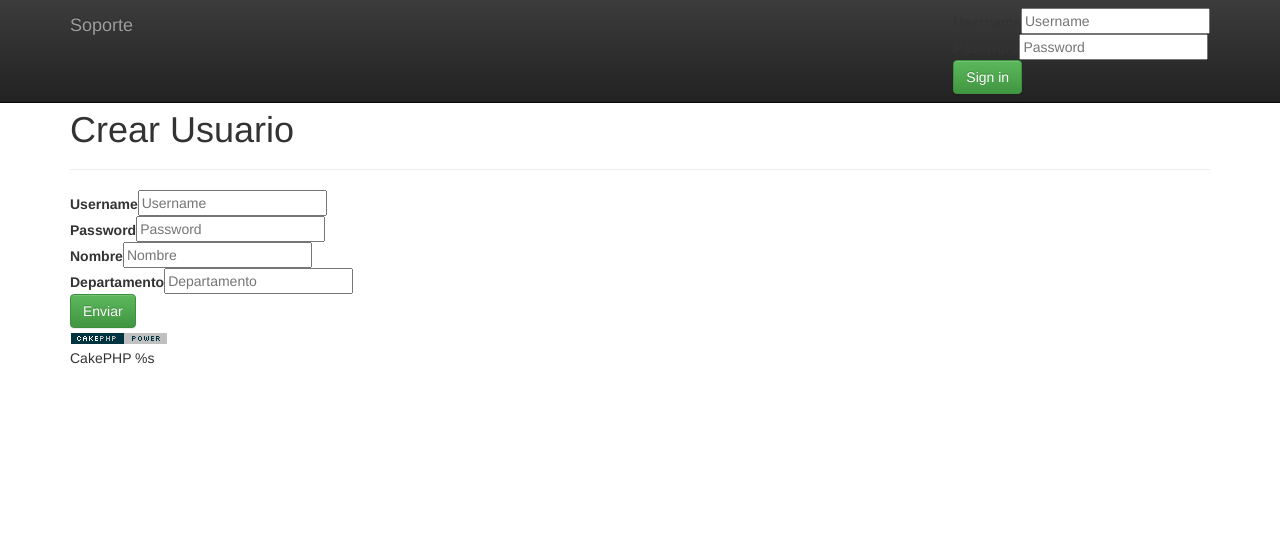
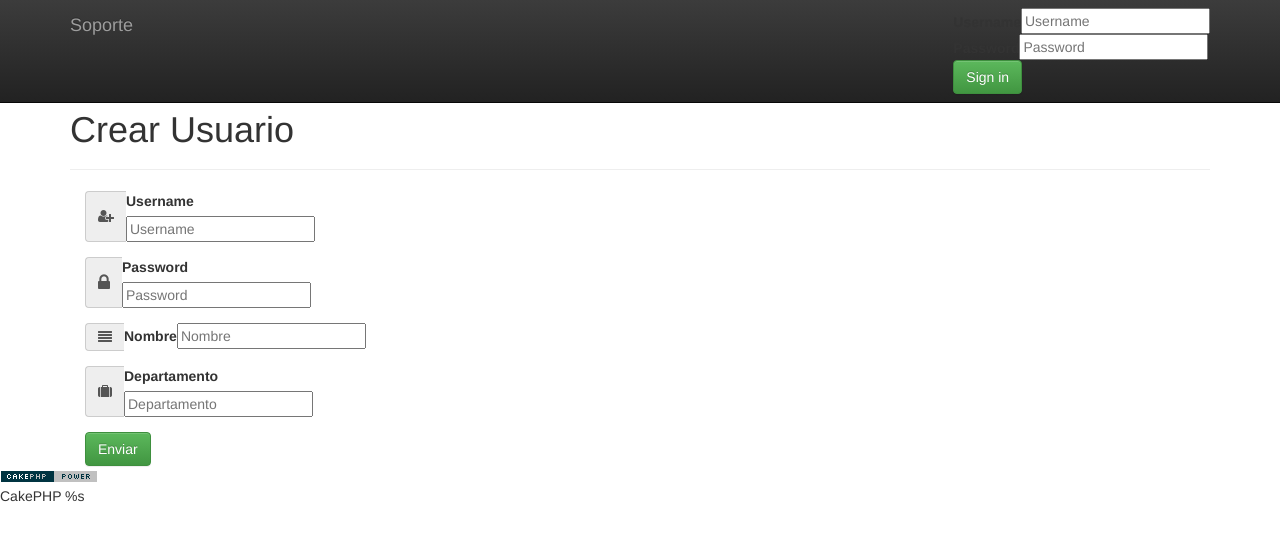
Before and after one commit to GaginOps/soporte, a CakePHP app: the page made by app/View/Users/add.ctp in a window 1280 px wide. Shown: the top 541 px of the page. Run offline with PHP 8.4 and a stand-in for CakePHP, Linux system fonts and the light colour scheme; the template is opened without the code that fills it, so the values that code supplies are empty; form fields are guessed from the names that the template uses; some libraries are stand-ins or nearby versions.

Commit message:
finishing touches
only on this branch

```diff
--- a/app/View/Elements/menu.ctp
+++ b/app/View/Elements/menu.ctp
@@ -28,7 +28,7 @@
                         <li class="dropdown">
                                                 <a href="#" class="dropdown-toggle" data-toggle="dropdown">Cuenta<span class="caret"></span></a>
                                                 <ul class="dropdown-menu" role="menu">
-                                                  <li><?php echo $this->Html->link('Cambio de contraseña', array('controller' => 'tareas', 'action' => 'add')) ?></li>
+                                                  <li><?php echo $this->Html->link('Cambio de contraseña', array('controller' => 'users', 'action' => 'edit')) ?></li>
 
                                                 </ul>
                                               </li>
--- a/app/View/Users/add.ctp
+++ b/app/View/Users/add.ctp
@@ -5,8 +5,13 @@
 		<div class="page-header">
           <h1>Crear Usuario</h1>
         </div>
+<div class="container">
 
 
+
+
+<div class="row">
+    <div class="col-md-3">
 
 	<?php
                                     echo $this->Form->create('User', array(
@@ -20,37 +25,75 @@
                                             'wrapInput' => false
                                     )));
                                     ?>
+                                    </div>
+                                    </div>
 
+<div class="form-group required-field-block">
+        <div class="col-md-3 input-group">
+            <span class="input-group-addon"><span class="fa fa-user-plus"></span></span>
              <?php
                                                                 echo $this->Form->input('username', array(
                                                                     'placeholder' => 'Username'
                                                                 ));
                                                                 ?>
+                <div class="required-icon">
+                </div>
+        </div>
+    </div>
+<div class="form-group required-field-block">
+        <div class="col-md-3 input-group">
+            <span class="input-group-addon"><span class="fa fa-lg fa-lock"></span></span>
+
 
 <?php
                                     echo $this->Form->input('password', array(
                                         'placeholder' => 'Password'
                                     ));
                                     ?>
+                                     </div>
+                                                                        </div>
+<div class="form-group required-field-block">
+        <div class="col-md-3 input-group">
+            <span class="input-group-addon"><span class="fa fa-align-justify"></span></span>
+
 <?php
                                     echo $this->Form->input('nombre', array(
                                         'placeholder' => 'Nombre'
                                     ));
                                     ?>
+                                     </div>
+                                                                        </div>
+<div class="form-group required-field-block">
+        <div class="col-md-3 input-group">
+            <span class="input-group-addon"><span class="fa  fa-suitcase"></span></span>
+
+
 <?php
                                     echo $this->Form->input('departamento_id', array(
                                         'placeholder' => 'Departamento'
                                     ));
                                     ?>
+                                     </div>
+                                                                        </div>
 
-
-
-
-	</fieldset>
+                                    <div class="row">
+                                     <div class="col-sm-1";>
                                     <?php
                                     echo $this->Form->submit('Enviar', array(
                                         'div' => 'form-group',
                                         'class' => 'btn btn-success'
                                     ));
                                     ?>
+ </div> </div>
+
+
                                     </div>
+
+
+</div>
+</div>
+
+
+	</fieldset>
+
+</div>
```
Also changed, not shown: app/View/Departamentos/add.ctp (+9 -2 lines), app/View/Tareas/add.ctp (+21 -3 lines), 11 other files. Lines whose indentation alone changed are shown as unchanged.
